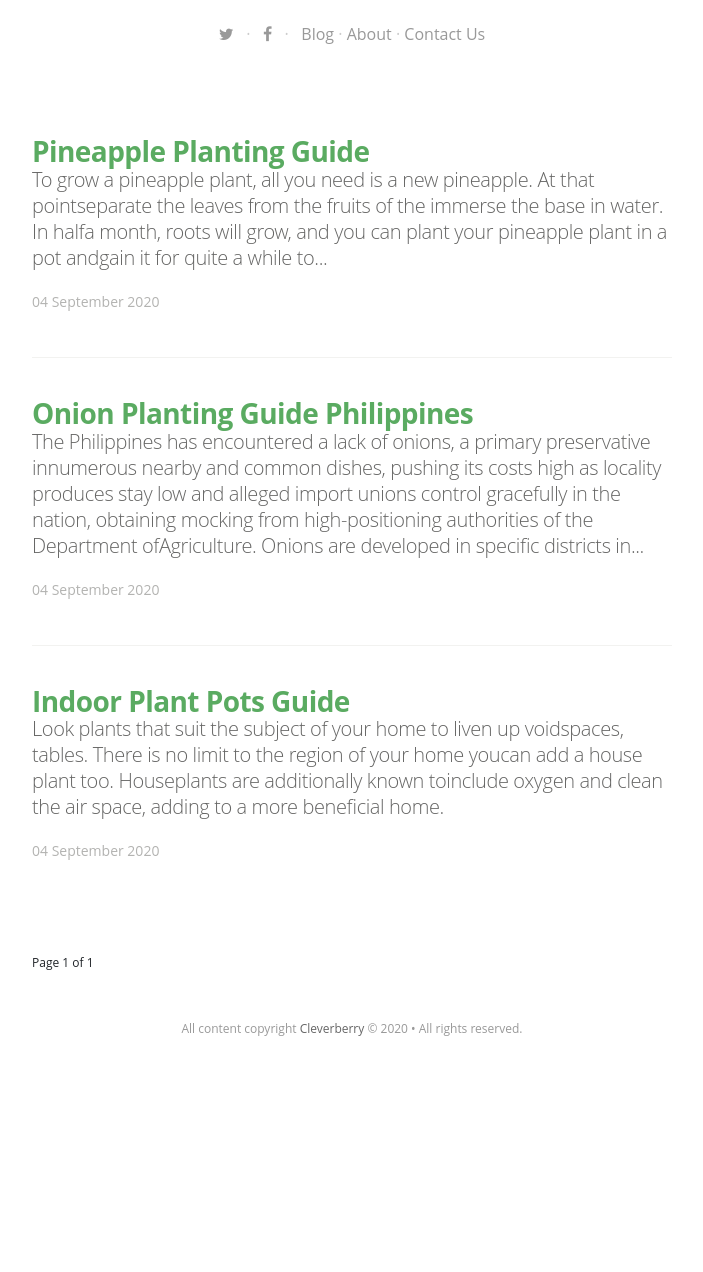
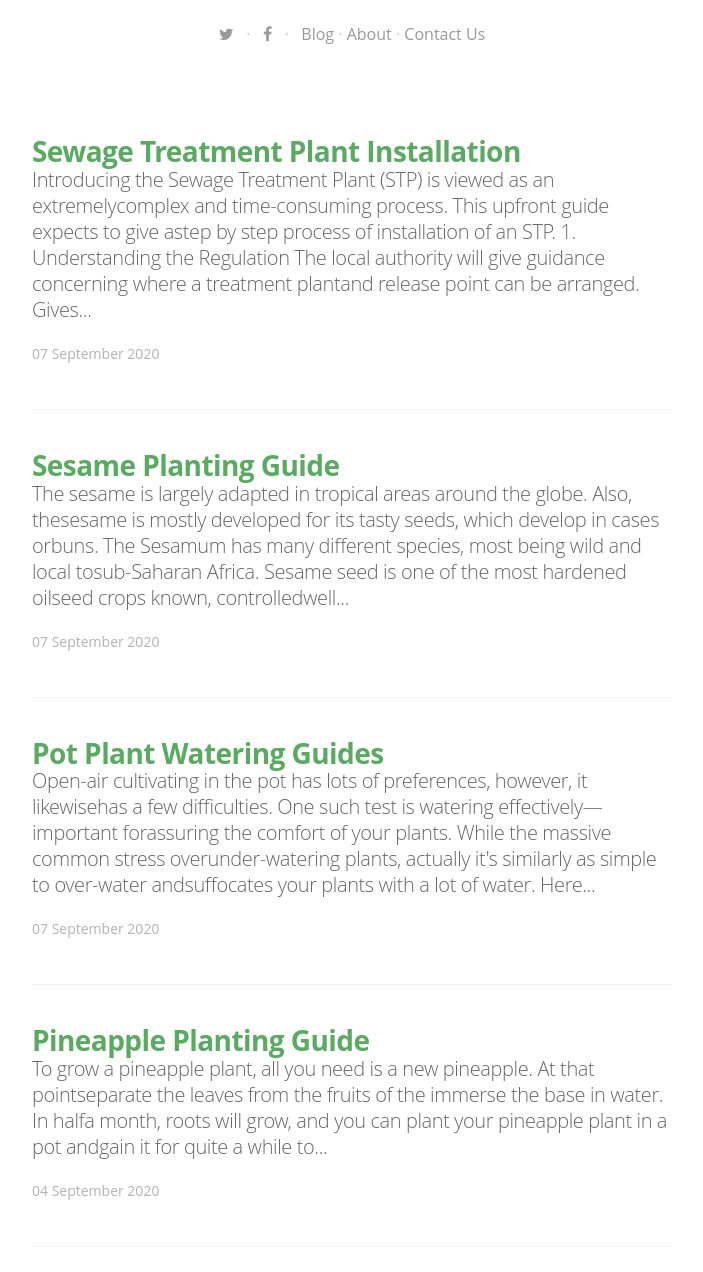
Before and after one commit to cleverberry/plantinguide, a Jekyll site: the page built from index.html, in a window 1280 px wide and 1400 px high, scrolled down 489 px, cut to the strip 128-1400 px from the top of the window. Shown: the whole strip, without its empty margins (288-991 px from the left). Built offline with Jekyll 4.4.1, drawn with Linux system fonts in a browser that asks for light colours; nearby versions of some CDN libraries; some web fonts are replaced; the list of posts is cut into pages by our own code; before the commit the page ends 1703 px from its top, so only the background shows below that; some of the changed lines change nothing that is shown; some of the changed text lies outside the part shown.

Commit message:
[post] Sewage treatment plant installation guide

```diff
--- a/_config.yml
+++ b/_config.yml
@@ -11,7 +11,7 @@ email:  social@cleverberry.co.uk
 website: https://cleverberry.co.uk
 #blog logo
 logo: "/assets/images/plantinguide_logo_v2.png"
-float_logo: true # true, false (default)
+float_logo: false # true, false (default)
 
 # blog cover
 cover: "/assets/images/background_image.jpg"
@@ -61,3 +61,5 @@ social:
 #    share_url:
 #    share_title:
 #    share_link:
+
+permalink: :title/
--- /dev/null
+++ b/_posts/2020-09-07-pot-plant-watering-guides.markdown
@@ -0,0 +1,112 @@
+---
+layout: post
+title: "Pot Plant Watering Guides"
+date: 2020-09-07
+categories: plant
+tags:
+image: /assets/images/article-images/pot_plant_watering.jpg
+image2: /assets/images/article-images/pot_plant_watering.jpg
+---
+<p>
+    Open-air cultivating in the pot has lots of preferences, however, it likewisehas a few difficulties. One such test
+    is watering effectively—important forassuring the comfort of your plants. While the massive common stress
+    overunder-watering plants, actually it's similarly as simple to over-water andsuffocates your plants with a lot of
+    water.
+</p>
+<p>
+    Here are 10 suggestions for right watering when cultivating in pots anddifferent compartments.
+</p>
+
+<h4>Know Your Plants </h4>
+
+<p>
+    Regardless of whether they are developing in the ground or compartments,the dirt prerequisites for by distant most
+    of the nursery plants will specify"saturated however all around exhausted soil." This indicates soil that
+    isn'tconstantly soft and saturated, simply damp. Luckily, with present-dayformulating mixtures that are proposed for
+    a suitable leak, this is simplerthan it used to be. Be that as it may, various plants have different wetness needs.
+    A few plantslike to be dry, some prefer to be somewhat dry among watering's, and thenthere are those diva plants
+    that will collapse and drop every one of theirflowers and leaves on the off chance that they get even a tiny bit
+    dry.However, as a reliable guideline, blooming annuals don't prefer to getexcessively dry; succulents like to be
+    somewhat dry; and vegetables—especially those that are delicious (tomatoes, cucumbers, melons)— like tobe kept
+    sodden and need a huge measure of water. A few spices (basil,rosemary, thyme, dill, oregano, cilantro) like to dry
+    out a little amongwatering and the flavor will be more grounded if they do. Different spices, forexample, parsley,
+    sage, and chives like more dampness. One approach tomonitoring your plants' watering inclinations is to keep the
+    plant label closeby, either under the pot or implanted in the dirt.</p>
+
+<h4>Pick the Right Soil</h4>
+<p>Gardening soil producers offer a few varied soil "equations" to reorganizethings for you. Items marked as "general
+    fertilized soil" are commonlyproposed to give that "wet yet all around depleted" quality that most plantslike.
+    Gardening soils marked "desert flora and succulents" will be sandier soilthat channels quicker, giving an ideal
+    situation to those plants that ornamentwith dry conditions. Other fertilized soil blends may declare themselves
+    asintended for vegetables—these are detailed to consume and hold water tosome degree better than standard gardening
+    soils. </p>
+<p>Soils marked "dampness control" normally have a higher level of peatvegetation, coir, and other wetting specialists.
+    They are said to "forestallagainst overwatering and under-watering," however as a general rule, theyare most
+    appropriate for plants that like a lot of water, for example,vegetables and yearly blossoms.</p>
+<p>Know that some gardening soils will have control-discharge fertilizers addedto them. There is nothing incorrect with
+    this, given the supplements aresuitable for the plants you need to develop. In any case, if you utilize thissort of
+    fertilized soil, you won't have to include water-solvent plant foodwhen watering your plants.</p>
+<p>Filling your pots with normal garden "earth" isn't effective for various reasons—in any event to a limited extent
+    since garden soil doesn't have thedampness holding materials and great waste found in business fertilizedsoils.
+    While it is possible to effectively cultivate in sections loaded up withsoil taken into them from the garden, it
+    ordinarily requires substantial changewith materials, for example, fertilizer vegetation, manure, vermiculite,
+    orperlite.</p>
+<h4>Utilize the Right Containers </h4>
+<p>Many garden sections "inhale" and can permit the dirt to dry out ratherquickly.1 Clay ceramic pots and coir
+    vegetation hanging crates are famousfor drying out rapidly. Metal pots that catch the sun's warmth can
+    likewiserapidly heat the fertilized soil dry. This isn't to imply that you shouldn't utilizecompartments produced
+    using these materials, yet it implies you shouldwatch them carefully and water them more frequently than you would
+    plasticor coated artistic planting holders. </p>
+<p>Where handy, utilize the biggest compartments you can, holding the biggestvolume of fertilized soil. Huge sections
+    with loads of gardening soil will holdmore dampness and supply assigns with abundant space to absorb water.The
+    littler the pot, the more tireless you should respect checking the dirt fordampness levels.</p>
+<h4>Check Moisture Levels </h4>
+<p>Preceding to watering plants, verify whether your plant needs it. The head ofthe dirt can look and feel dry, even
+    though it is very moist just beneath the
+    dirt line. A simple test: Stick your finger into the dirt right to the succeedingprominence. If it feels dry at the
+    tip of your finger, your plants need water.Dampness levels can change rapidly on a sweltering summer day, so a
+    potthat feels very moist toward the beginning of the day might be dry by mid-evening.</p>
+<h4>Water Deeply </h4>
+<p>The most significant thing when watering plants is to give them a decent,long beverage—ideally, until water runs out
+    the gaps in the base of yourcontainer.1 Depending on the size of your pot, huge numbers of the plant'sfoundations
+    will be down towards the base and soaking the pot assurancesthat water will get right to the base roots. This
+    training likewise urges rootsto develop down toward the base of the pot, which is better for the plants.Succeeding
+    shallow waterings urge plant roots to remain close to the head ofthe pot, where they are weaker to warmness and dry
+    spell. </p>
+<h4>Water in the Morning </h4>
+<p>As specified by Gardening Magazine, plants' foundations are more open towater toward the beginning of the day and the
+    night and less so in the latemorning sun. Of the two alternatives, the morning is the better time, sincenight
+    watering can permit water to sit on the leaves for the time being, whichcan support catching sicknesses, for
+    example, fine mold. All thingsconsidered, on the off chance that you return home from work and yourplants are dry
+    give them a decent long beverage, regardless of what time itis. </p>
+<h4>Water the Soil, Not the Leaves </h4>
+<p>A few plants—particularly those with thick leaves—are defenseless to burnfrom the sun on the off chance that you get
+    water on their leaves in the sun.Water drops can act like smaller than normal increasing glasses andconsume your
+    plant. Regardless of whether your plant's leaves are smooth, itis as yet a smart thought to water the dirt and not
+    the leaves, if believable.Wet leaves can quickly expand the possibility of parasite, mold, and differentinfections.
+</p>
+<p>Instead of overhead sprinkling, take the sprinkler head off the watering canor hose and apply water around the base
+    of the plant.
+</p>
+<h4>Try not to Rely on Rain </h4>
+<p>Regardless of whether you believe that a rainstorm shower has watered yourplants, check the dirt at any rate. Now and
+    then a plant's vegetation andblossoms can go about as an umbrella and shield water from getting to yourdirt,
+    cracking the dampness directly out of the holder. Also, a short rain,regardless of whether it appears to be heavy,
+    may not be about enough tocompletely submerge the gardening soil, start to finish. </p>
+<h4>Don’t Let the Soil Dry Out Totally </h4>
+<p>Most preparing blends to become extreme and quit interesting waterproductively if you let them dry out. Your
+    preparing blend can likewise pullaway from the sides of your holders when it gets excessively dry, so whileyou may
+    think you are giving your plant a decent beverage of water, thewater might be simply streaming down the sides of the
+    pot and out the base,leaving your plant panting for a beverage. </p>
+<p>On the off chance that the dirt dries out, you have several alternatives. Ifyour pot is moderately little, you can
+    take the entire thing and lower it in abigger compartment of water, taking it out when it has quit saturating. For
+    ahuge pot or one that is hard to move, jab holes in the dirt with a pencil orstick, and afterward give it a decent
+    beverage, ensuring the water issensitive to the dirt and not simply flowing down the sides. </p>
+<h4>Try not to Assume Once Is Enough </h4>
+<p>Depending upon where you live, the size of your pots, and the sort of soil youuse, don't be amazed if you wind up
+    watering your compartment cultivatesmore than once every day. Warmness, wind, and dry air can rapidly dry
+    yourplants. Ceramic pots, hanging lots produced using coir, and metal pots allcan dry out strangely quick on a
+    boiling, windy summer day. Over theseason, you will likely become more familiar with which holders should bechecked
+    more than once every day, except when they are first planted, it's asmart thought to check your compartments toward
+    the beginning of the dayand again toward the evening. A little pot may even require three wateringsduring unkindly
+    sweltering and dry climate.</p>
--- /dev/null
+++ b/_posts/2020-09-07-sesame-planting-guide.markdown
@@ -0,0 +1,94 @@
+---
+layout: post
+title: "Sesame Planting Guide"
+date: 2020-09-07
+categories: plant
+tags:
+image: /assets/images/article-images/sesame.jpg
+image2: /assets/images/article-images/sesame.jpg
+---
+<p>The sesame is largely adapted in tropical areas around the globe. Also, thesesame is mostly developed for its tasty
+    seeds, which develop in cases orbuns. The Sesamum has many different species, most being wild and local
+    tosub-Saharan Africa.</p>
+<p>Sesame seed is one of the most hardened oilseed crops known, controlledwell more than 3000 years back. It has one of
+    the most notable oil substanceof any seed. The sesame seed oil has a rich, silky flavor and it is a typicalfixing in
+    foods over the world. </p>
+<h4>Step by step how to Start Growing Sesame </h4>
+<p>Developing sesame isn't unreasonably difficult, and you can begindeveloping sesame on the possibility that you can
+    follow all the meanscarefully. Here we are trying to signify more data about developing sesame. </p>
+<h4>Select a Good Location </h4>
+<p>Above all other, you need to choose a generally excellent area for developingsesame. The sesame plants by and large
+    become very well in all-arounduseless soil which is fruitful with impartial pH. The sesame plants can do verywell in
+    dry conditions, however, they can't endure water-logged conditions.Also, the plants require full sun for authentic
+    development and the greatestharvest. Thus, think about every one of these components while choosing anarea for
+    developing sesame.</p>
+<h4>Set up the Soil </h4>
+<p>The sesame plants are not critical about the dirt kinds, and a few varietieshave adjusted to many soil types. Be that
+    as it may, they develop best in all-around useless light to medium finished soil. The ideal pH level fordeveloping
+    sesame plants is somewhere in the range of 5.5 and 8.0. Acidic orantacid soils are not reasonable for developing
+    sesame. </p>
+<p>For setting up the dirt, 1-2 gathering will be required (one profound drawing)with 2-3 cross alarming. Apply all the
+    natural and compound composts duringthis time. For business creation, include 10-12 kg urea and 40-50
+    kgsuperphosphate for every section of land. Also, apply MOP if inadequacy iswatched.</p>
+<h4>Atmosphere Requirements for Growing Sesame </h4>
+<p>The sesame is a tropical harvest that requires hot conditions during thedevelopment time frame. Ice conditions,
+    substantial rains, or delayed dryspells are bad for sesame development. Extraordinary low and high
+    temperatures can impact development. The ideal temperature for developingsesame is between 25 °C and 35 °C. </p>
+<h4>Best Time for Growing Sesame </h4>
+<p>Business sesame creation expects 90 to 120 ice-free days. Kharif season isuseful for developing sesame in the dry and
+    semi-bone-dry tropics. What'smore, Rabi or summer season is useful for developing sesame in calmerregions. </p>
+<h4>Pick a Variety </h4>
+<p>There are various sesame varieties available in a wide range of parts of theword. However, you have to pick the
+    variety which is effectively accessible inyour area. Some improved or crossover sesame assortments are SVPR-1,
+    VRI-1, VRI-2, CO-1, TMV-3, TMV-4, TMV-5, TMV-6 and TMV-7. Talk with a recentfarmer or an agribusiness expert in your
+    area for having great suggestionsfor picking a great assortment. </p>
+<h4>Buy Seeds </h4>
+<p>Succeeding in picking a variety, buy great quality seeds from any of yournearby business sectors. The sesame is a
+    typical yield, and the seeds haveto be effectively accessible inside your area. You can likewise considerrequesting
+    the seeds on the web. </p>
+<h4>Seeds per Acre </h4>
+<p>The sesame seeds are little in size, so you will require fewer seeds whencompared with numerous different crops. For
+    the most part, 2-2.2 kg seedswill be sufficient for one section of land. </p>
+<h4>Planting </h4>
+<p>Planting seeds in lines will be excellent as different from reformating theseeds all through the land. Space the
+    lines to around 10-12 inches separated.Blend the seed in with dry sand and spread the blend along the with
+    wrinklesfor assuring even transportation (blend 1 tim1-time with multiple times drysand). Spread the seeds to around
+    1/2 to 2/3 inch down. Spread the seedswith soil in the wake of planting, and water the dirt gently. </p>
+<P>Before planting the seeds, treat them with Bavistin at the pace of 2 gramsfor each kg seed. You have to do as such
+    for prevention seedbroneborneesses. You can thin the seedlings to around 4-6 inches separatedwhen they are about or
+    up to 4 inches tall.</p>
+<h4>Mindful</h4>
+<p>The sesame plants commonly require less consideration when compared withmany other business crops. Be that as it may,
+    taking extra thought issuggested. Since taking extra consideration of the plant's will assurancegreat development of
+    the plants and you can hope to have a decent yield.Here we are showing more about the extra thinking about
+    developingsesame plants.</p>
+<h4>Treating:</h4>
+<p>In many cases, you don't need to give extra composts todeveloping sesame plants. Your plants will become fine and
+    great if you havearranged the dirt by following the frameworks referenced previously.</p>
+<h4>Watering:</h4>
+<p>Regular and sufficient watering is significant for the correctdevelopment of the sesame plants. A convenient and
+    suitable water systemadditionally affects complete formation. Flood the dirt just because followingplanting the
+    seeds. Also, give extra water system following multi-week ofplanting the seeds, depending on the dirt type and
+    climatic condition. Whenthe seeds grow, you have to give the water system multiple times in 3 basicstages. The first
+    ought to be done at the pre-blossoming stage, the secondone at the blooming stage, and the last one at the unit
+    setting stage. Quitwatering absolutely, 65 to 70 days in the wake of planting the seeds. </p>
+<h4>Controlling Weeds:</h4>
+<p>Weeds devour a large portion of the supplements fromthe dirt. So controlling them is significant. You should venture
+    out controllingweeds while setting up the dirt. At that point, extra preparing is required 15-25 days in the wake of
+    planting the seeds. Lastly another at 15 to 20 daysafter the first weeding. </p>
+<h4>Bugs and Diseases </h4>
+<p>Bugs and maladies are commonly less in the sesame plants. Caterpillar andnerve fly are the normal and fundamental
+    bugs you will see while developingsesame plants. If it's not too much trouble talk with an accomplished rancherin
+    your general vicinity or contact your closest agribusiness augmentationoffice for more assistance for controlling
+    every one of these pests andinfections. </p>
+<h4>Harvesting</h4>
+<p>The sesame seeds become prepared for reaping inside 3-5 monthssucceeding in planting the seeds (specific time relies
+    upon the assortment).In any case, in many ranges, you can hope to gather when the leaves, stems,and containers start
+    to turn yellow and the lower leaves of the plant begindetaching. Try not to hold up until the harvest turns out to
+    be dead ready(since it will cause the shedding of the seeds). The ready sesame plants mustbe cut at the ground level
+    and should be stacked for 7 to 10 days in the sunfor preparing them for the sifting cycle.The sesame seeds become
+    preparedfor reaping inside 3-5 months succeeding in planting the seeds (specific timerelies upon the assortment). In
+    any case, in many ranges, you can hope togather when the leaves, stems, and containers start to turn yellow and
+    thelower leaves of the plant begin detaching. Try not to hold up until the harvestturns out to be dead ready (since
+    it will cause the shedding of the seeds).The ready sesame plants must be cut at the ground level and should
+    bestacked for 7 to 10 days in the sun for preparing them for the sifting cycle.</p>
--- /dev/null
+++ b/_posts/2020-09-07-sewage-treatment-plant-installation-guide.markdown
@@ -0,0 +1,56 @@
+---
+layout: post
+title: "Sewage Treatment Plant Installation"
+date: 2020-09-07
+categories: plant
+tags:
+image: /assets/images/article-images/polyculture.jpg
+image2: /assets/images/article-images/polyculture.jpg
+---
+<p>Introducing the Sewage Treatment Plant (STP) is viewed as an extremelycomplex and time-consuming process. This upfront guide expects to give astep by step process of installation of an STP.</p>
+<ul style="list-style-type:none;">
+    <li>
+        <h4>1. Understanding the Regulation</h4>
+        <p>The local authority will give guidance concerning where a treatment plantand   release   point   can   be   arranged.   Gives   guidance   to   properties   onselection, installing and maintaining, sewage treatment plants and septictanks. The local authority building control and the environmental agencymust be reached before the installation. A few regions may require arrangingauthorization from the neighborhood authority. The coupling rules change onthe volume of release and the sort of release, either to ground or surfacewater. On the off chance that you meet these coupling rules, you don't needto enlist your SSD.</p>
+    </li>
+    <li>
+        <h4>2. Site Survey </h4>
+        <p>At that point a certain site study should be directed which will give youimportant   data   about   the   kind   of   wastewater   treated,   input   loadings,overflowing yield quality, vicinity to properties, release point, and siteaccess. A Filtration Test must be completed if the flowing is being released tothe ground. This is done to decide the fairness of the ground to get themflowing. On the possibility that the release is to water for example awaterway, stream or lake .</p>
+        <p>When the entireness of this data is collected it is then common with thepending manufacturer for them to effectively estimate and offer the rightitem. </p>
+    </li>
+    <li>
+        <h4>3. Picking the correct item </h4>
+        <p>The following stage is to make sense of which item is most suitable for yourprovisions. This will be said by the results of the flood test, together with thedegree of treatment that is required. Thought should be given to site accessparticularly on the off chance that it is an exchange for a current failed/illegaloutline. The last release point will likewise decide your decision of item. Onthe off chance that the release point is higher than the outlet of theframework, at that point you will require a treatment plant with a tappedoutlet. Different components to consider while picking the right treatmentplant are feel, running, and support costs. It is a valid necessity to pick a manufacturer.</p>
+    </li>
+    <li>
+        <h4>4. Real Installation of the item </h4>
+        <p>The establishment should be completed by reasonably prepared and skilledstaff. You have to consider perspectives, for example, understanding of thebedrock, the intimacy of the habitat to the source, release territory, theheight of water table, slant of land, building control guidance, winning draft,and   work   vehicle   access.   Authority   encouragement   is   required   whenintroducing in ground with disapproving ground conditions for example rock,running sand, high water table. Every producer will provide you with a nittydetermined manual for the establishment of your item. It's suitable to utilizea well-thought-of Sewage Treatment Plant installer when introducing your item.
+        <h5>The following are the stages in the installing of an STP: </h5>
+        <br>
+        <h6>Leading   pre-checks</h6>
+        <p>Check   the   understanding   of   your   approachingpipework and match this to the treatment plant. You would need to check theperceptiveness of the outfall from the treatment plant and watch that youcan   accomplish   a   gravity   outfall   to   the   dump.   Also,   discover   theunderstanding you should burrow. </p>
+        <h6>Requesting the sewage treatment plant</h6>
+        <p>Once you have directed thestarter checks, submit a request for a sewage treatment plant. Whenrequesting   the   treatment   plant,   opposite   with   the   maker   about   theperceptiveness of your waste channels so he can promise you to get thecorrect item for your supplies. At the point when the plant is conveyed,ensure that you have all that you have to introduce it.</p>
+        <h6>Excavating a hole for the tank</h6>
+        <p>Excavate a hole and choice the correctbase to be laid for the treatment plant. </p>
+        <h6>Putting the tank in the hole</h6>
+        <p>Once the hole is prepared, place the tankinside it.</p>
+        <h6>Refilling the site</h6>
+        <p>After the item has been put, inlay the hole with rock,sand, or cement. The guidance manual must have the option to give youinsights concerning the material to be utilized for the tank</p>
+        <h6>Introducing channel and outlet</h6>
+        <p>This ought to be sincerely simple if youhave the correct assessments. It's practical to have an assessment seweroutlet when the treatment plant to fix any issues developing later on.</p>
+        <h6>Setting   up/wiring   up</h6>
+        <p>The setup and wiring of the plant ought to beperformed by a certified electrician.</p>
+        <h6>Appointing</h6>
+        <p>It's ideal to have the framework charged by a sewageadministration engineer. </p>
+        </p>
+    </li>
+    <li>
+        <h4>5. Maintenance</h4>
+        <p>The manufacturer's guide will have refinements of how you have to keep upthe STP. You can even converse with your administration engineer about themeans to be taken to keep up your plant. </p>
+    </li>
+    <li>
+        <h4>A portion of the significant maintenance exercises are: </h4>
+        <p>Do de-sludging a few times per year depending on the plant size. De-sludging predicts a decrease in flowing quality and parameters expecteddamage to the plant. Follow the manufacturer's instructions for regularmaintenance.Follow the manufacturer's instructions for regular maintenance.</p>
+    </li>
+</ul>
```
